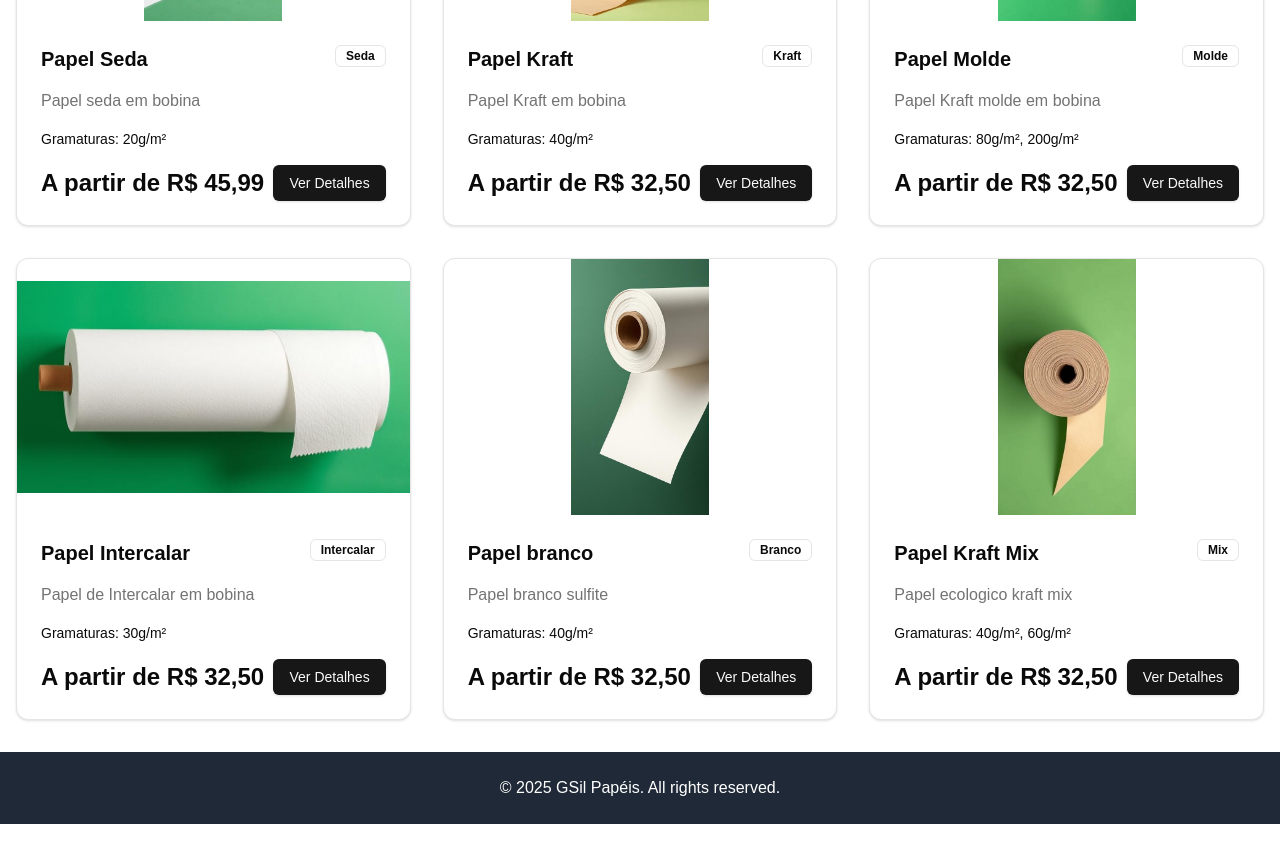
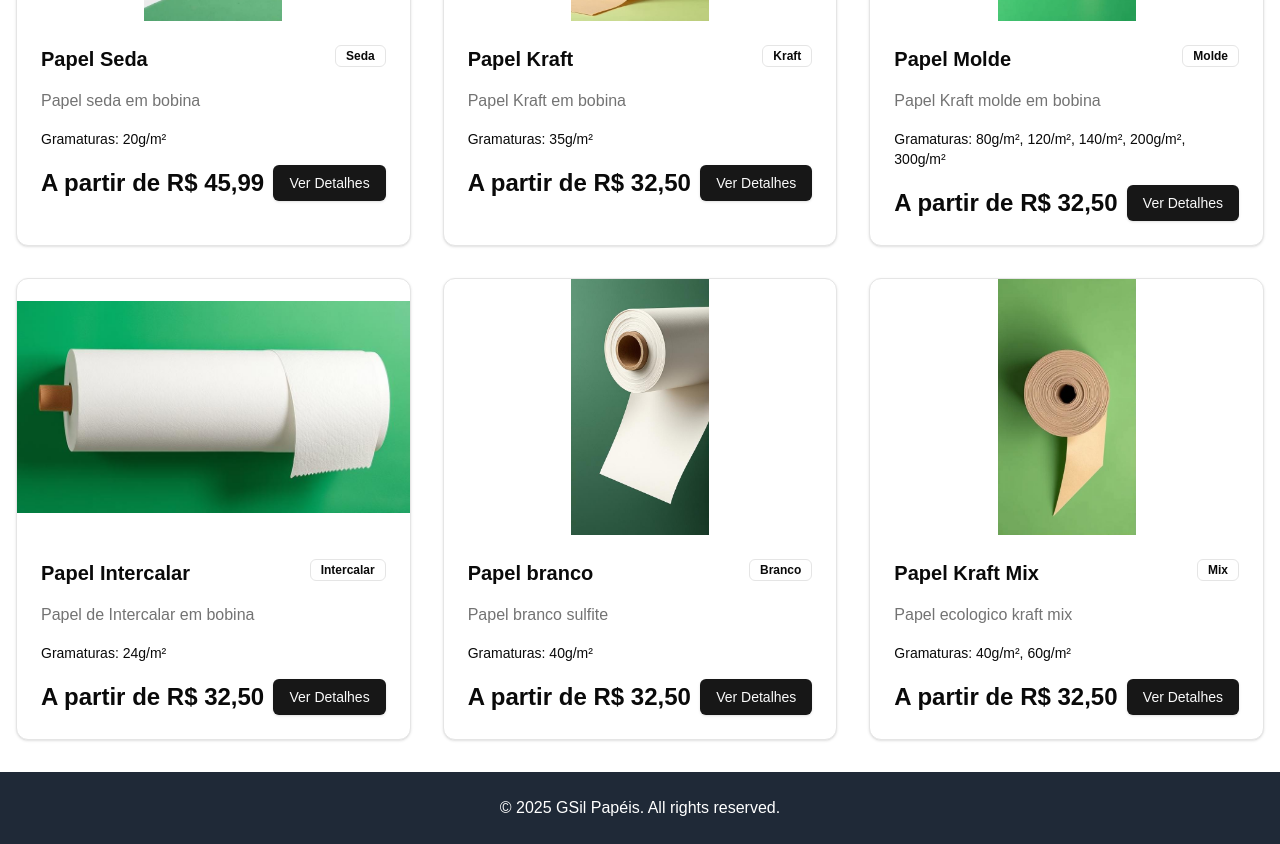
Before and after one commit to MarcosFlavioGS/Catalogo_gsil, a Next.js app: page / in a window 1280 px wide. Shown: the part 460-1304 px from the top of the page. Built offline with nearby package versions, Linux system fonts and the light colour scheme.

Commit message:
Removing error chack

```diff
--- a/src/app/contact/page.tsx
+++ b/src/app/contact/page.tsx
@@ -2,12 +2,13 @@
 
 import { Header } from '@/components/ui/header/header'
 import Footer from '@/components/ui/footer/footer'
-
 import { Button } from '@/components/ui/button'
 import { Input } from '@/components/ui/input'
 import { Label } from '@/components/ui/label'
 import { Textarea } from '@/components/ui/textarea'
 import { useState } from 'react'
+
+import { company } from '@/data/company'
 
 export default function ContactPage() {
   const [name, setName] = useState('')
@@ -15,11 +16,9 @@ export default function ContactPage() {
   const [message, setMessage] = useState('')
 
   const handleSubmit = (e) => {
-    e.preventDefault()
-
     // Format the message for WhatsApp
     const whatsappMessage = `Name: ${name}%0AEmail: ${email}%0AMessage: ${message}`
-    const whatsappUrl = `https://wa.me/11981634571?text=${whatsappMessage}`
+    const whatsappUrl = `https://wa.me/${company.phone}?text=${whatsappMessage}`
 
     // Redirect to WhatsApp
     window.open(whatsappUrl, '_blank')
--- a/src/data/company.ts
+++ b/src/data/company.ts
@@ -4,6 +4,7 @@ export const company: Company = {
   name: 'GSil Papéis',
   webSite: 'https://www.gsilpapeis.com',
   logoUrl: '/logo.jpg',
+  phone: '11981634571',
   about:
     'Lorem ipsum dolor sit amet, consectetur adipiscing elit. Sed do eiusmod tempor incididunt ut labore et dolore magna aliqua. Ut enim ad minim veniam, quis nostrud exercitation ullamco laboris nisi ut aliquip ex ea commodo consequat. Duis aute irure dolor in reprehenderit in voluptate velit esse cillum dolore eu fugiat nulla pariatur.'
 }
--- a/src/data/products.ts
+++ b/src/data/products.ts
@@ -18,8 +18,8 @@ export const productList: Product[] = [
     price: 32.5,
     category: 'Kraft',
     imageUrl: '/products/kraft.jpg',
-    sizeOptions: ['120cm', '160cm'],
-    weight: ['40g/m²']
+    sizeOptions: ['160cm x 250m', '170cm x 250m', '180cm x 250m'],
+    weight: ['35g/m²']
   },
   {
     id: '3',
@@ -28,8 +28,8 @@ export const productList: Product[] = [
     price: 32.5,
     category: 'Molde',
     imageUrl: '/products/Molde1.jpg',
-    sizeOptions: ['100cm', '120cm', '160cm'],
-    weight: ['80g/m²', '200g/m²']
+    sizeOptions: ['120cm'],
+    weight: ['80g/m²', '120/m²', '140/m²', '200g/m²', '300g/m²']
   },
   {
     id: '4',
@@ -38,8 +38,8 @@ export const productList: Product[] = [
     price: 32.5,
     category: 'Intercalar',
     imageUrl: '/products/Intercalar.jpg',
-    sizeOptions: ['160cm', '180cm'],
-    weight: ['30g/m²']
+    sizeOptions: ['160cm x 300m', '180cm x 300m'],
+    weight: ['24g/m²']
   },
   {
     id: '5',
--- a/src/types/company.ts
+++ b/src/types/company.ts
@@ -5,5 +5,6 @@ export interface Company {
   webSite: string
   logoUrl: string
   about: string
+  phone?: string
   products?: Product[]
 }
```
